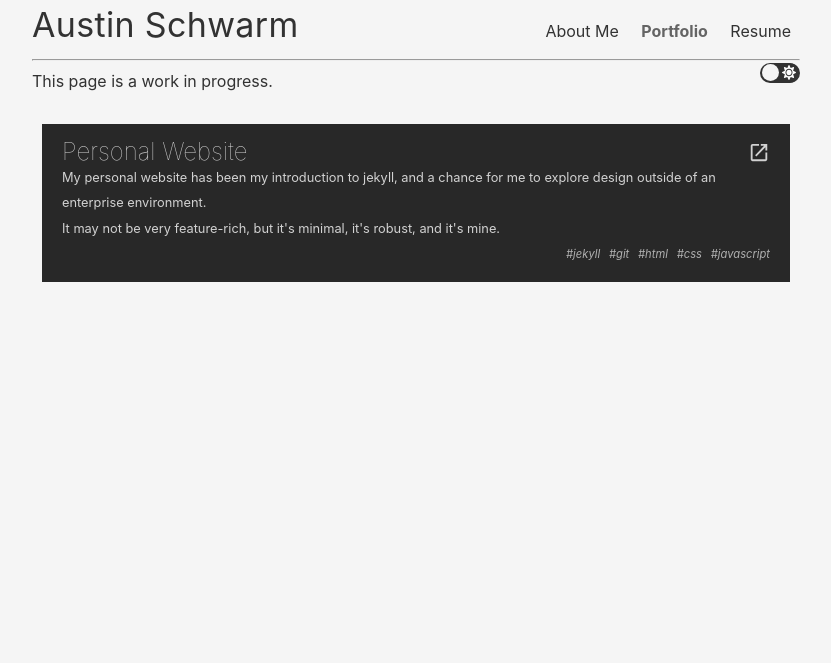
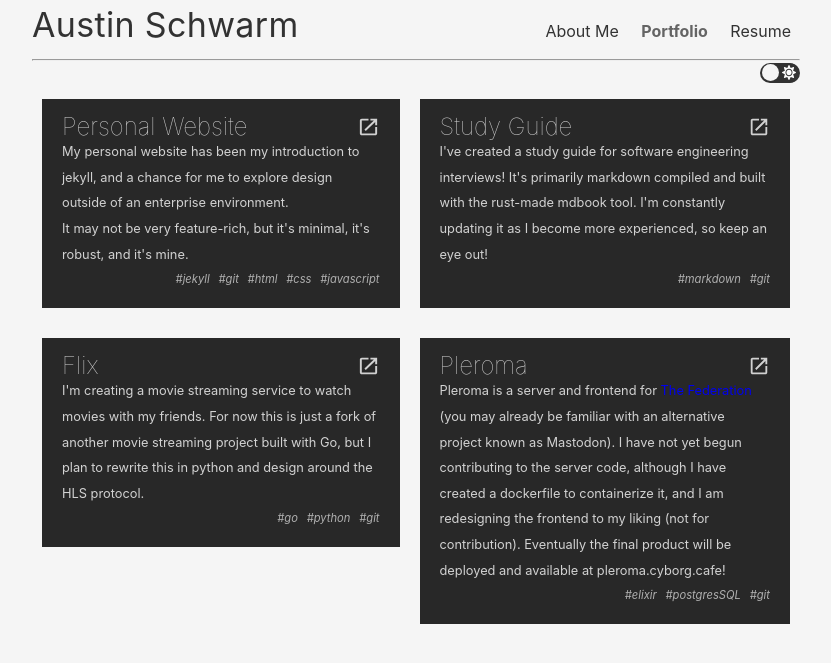
Before and after one commit to schwarmau/schwarmau.github.io, a Jekyll site: the page built from pages/portfolio.html, in a window 1280 px wide. Shown: the top 663 px of the page, without its empty margins (224-1055 px from the left). Built offline with Jekyll 4.4.1, drawn with Linux system fonts in a browser that asks for light colours.

Commit message:
update to portfolio page

```diff
--- a/_data/portfolio-projects.yml
+++ b/_data/portfolio-projects.yml
@@ -12,3 +12,32 @@
     - html
     - css
     - javascript
+- id: study-guide
+  title: Study Guide
+  image_path: /assets/images/study-guide-screenshot.png
+  link: https://github.com/schwarmau/study-guide
+  description: |-
+    I've created a study guide for software engineering interviews! It's primarily markdown compiled and built with the rust-made mdbook tool. I'm constantly updating it as I become more experienced, so keep an eye out!
+  tags:
+    - markdown
+    - git
+- id: flix
+  title: Flix
+  image_path: /assets/images/flix-screenshot.png
+  link: https://github.com/schwarmau/flix
+  description: |-
+    I'm creating a movie streaming service to watch movies with my friends. For now this is just a fork of another movie streaming project built with Go, but I plan to rewrite this in python and design around the HLS protocol.
+  tags:
+    - go
+    - python
+    - git
+- id: pleroma
+  title: Pleroma
+  image_path: /assets/images/pleroma-screenshot.png
+  link: https://github.com/schwarmau/pleroma
+  description: |-
+    Pleroma is a server and frontend for <a href="https://the-federation.info/">The Federation</a> (you may already be familiar with an alternative project known as Mastodon). I have not yet begun contributing to the server code, although I have created a dockerfile to containerize it, and I am redesigning the frontend to my liking (not for contribution). Eventually the final product will be deployed and available at pleroma.cyborg.cafe!
+  tags:
+    - elixir
+    - postgresSQL
+    - git
--- a/pages/portfolio.html
+++ b/pages/portfolio.html
@@ -3,10 +3,6 @@
 layout: default
 title: Austin Schwarm | Portfolio
 ---
-
-<p>
-    This page is a work in progress.
-</p>
 
 <!-- TODO: Once I have more than one project, I may want to make this a grid layout (depending on the screen size). -->
 <div id="portfolio-container">
```
Also changed, not shown: assets/images/flix-screenshot.png (added), assets/images/pleroma-screenshot.png (added), assets/images/study-guide-screenshot.png (added).
